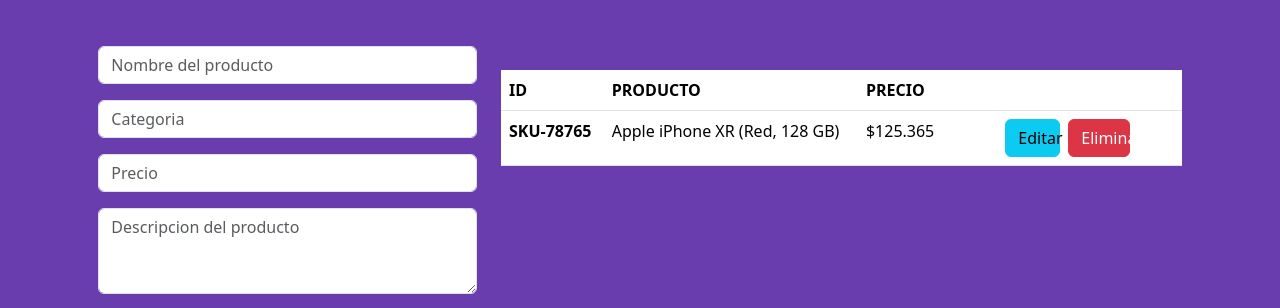
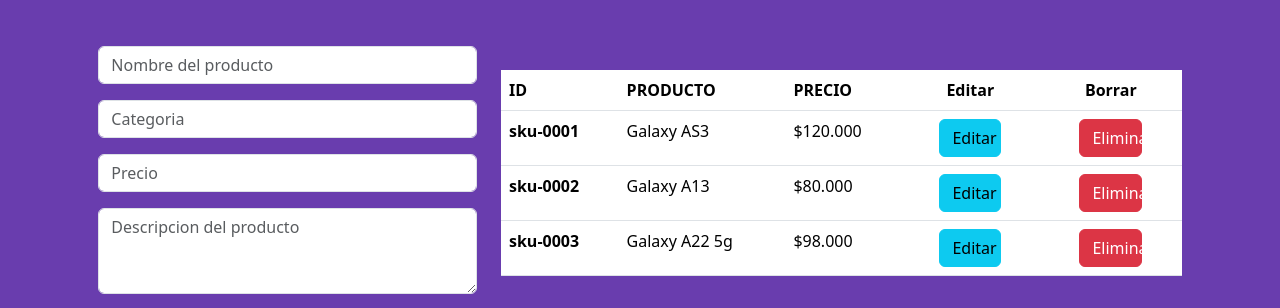
Before and after one commit to lourdesgarciafyl/CursoReact-04-ProductReducer, a React (Vite) app: page / in a window 1280 px wide. Shown: the part 133-441 px from the top of the page. Built offline with nearby package versions, Linux system fonts and the light colour scheme.

Commit message:
se agrega la funcion de delete product, para la tabla del administrador

```diff
--- a/src/App.jsx
+++ b/src/App.jsx
@@ -36,9 +36,27 @@
 function App() {
   const [products, dispatch] = useReducer(productReducer, initialProducts);
 
-  const onClickAddProduct = (e, form) => {
+  const onClickAddProduct = (e, formValue) => {
     e.preventDefault();
-    console.log(form)
+    const newProdObj = {
+      id: "sku-0005",
+      title: formValue.title,
+      category: formValue.category,
+      price: formValue.price,
+      description: formValue.description
+    }
+    dispatch({
+      type: "[Product] - ADD-PRODUCT",
+      payload: newProdObj
+    })
+  }
+
+  const onDeleteProduct = (productId) => {
+   const productsFilter = products.filter((prod) => prod.id != productId)
+   dispatch({
+    type: "[Product] - DELETE-PRODUCT",
+    payload: productsFilter
+   })
   }
 
   return (
@@ -49,7 +67,7 @@
       <div className='row p-5 justify-content-center' style={{ backgroundColor: '#693dae' }}>
         <AddProduct
         onClickAddProduct={onClickAddProduct} />
-        <ListProduct />
+        <ListProduct products={products} onDeleteProduct={(value) => onDeleteProduct(value)}/>
       </div>
       <div className='row p-5'>
         < Product products={products}/>
--- a/src/components/admin/ListProduct.jsx
+++ b/src/components/admin/ListProduct.jsx
@@ -1,4 +1,4 @@
-const ListProduct = () => {
+const ListProduct = ({products, onDeleteProduct}) => {
 
     return (
       <div className="col-lg-7" >
@@ -8,19 +8,28 @@
                   <th scope="col">ID</th>
                   <th scope="col">PRODUCTO</th>
                   <th scope="col">PRECIO</th>
-                  <th scope="col"></th>
+                  <th scope="col" className="text-center">Editar</th>
+                  <th scope="col"className="text-center">Borrar</th>
                   </tr>
               </thead>
               <tbody>
-                  <tr>
-                  <th scope="row">SKU-78765</th>
-                  <td>Apple iPhone XR (Red, 128 GB)</td>
-                  <td>$125.365</td>
-                  <td className="text-center">
-                      <button className='btn btn-info mx-2 w-25'>Editar</button>
-                      <button className='btn btn-danger w-25 pe-5'>Eliminar</button>
-                  </td>
-                  </tr>
+                {products.map((product) => (
+                            <tr key={product.id}>
+                            <th scope="row">{product.id}</th>
+                            <td>{product.title}</td>
+                            <td>{product.price}</td>
+                            <td className="text-center">
+                            <button className='btn btn-info mx-2 w-50'>Editar</button>
+                            </td>
+                            <td className="text-center">
+                                <button
+                                   className='btn btn-danger w-50'
+                                   onClick={()=>onDeleteProduct(product.id)}>
+                                    Eliminar
+                                </button>
+                            </td>
+                            </tr>
+                ))}
               </tbody>
           </table>
       </div>
--- a/src/reducers/productReducer.js
+++ b/src/reducers/productReducer.js
@@ -1,16 +1,17 @@
 export const productReducer = (state = [], action) => {
   switch (action.type) {
     case "[Product] - ADD-PRODUCT":
-      console.log("Agregar");
-      break;
+      return [
+        ... state,
+        action.payload
+      ]
 
     case "[Product] - EDIT-PRODUCT":
       console.log("Editar");
       break;
 
     case "[Product] - DELETE-PRODUCT":
-      console.log("Eliminar");
-      break;
+     return action.payload
 
     default:
       return state;
```
